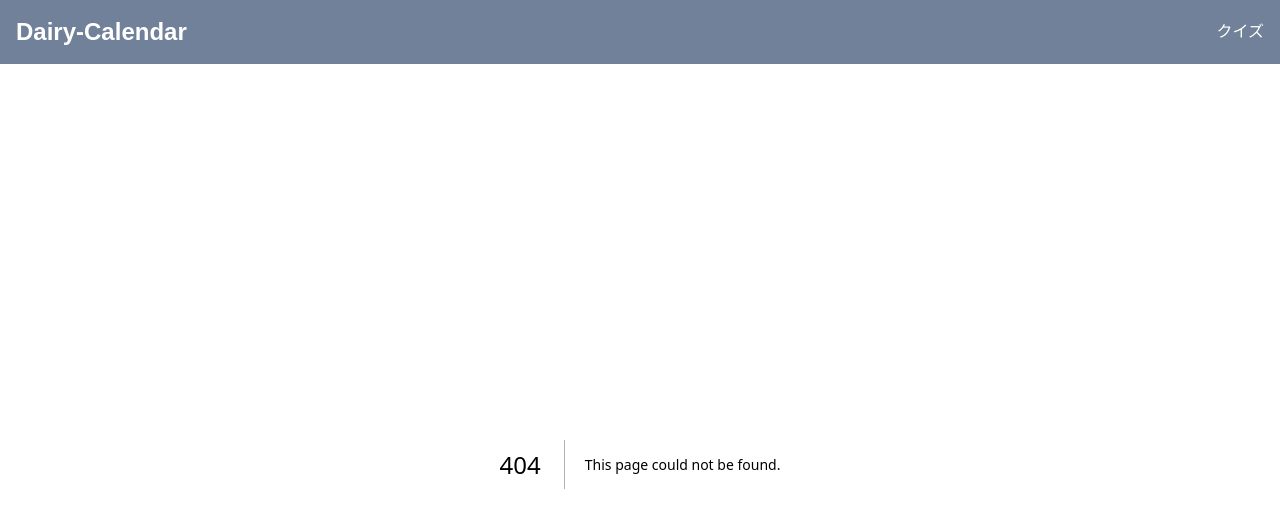
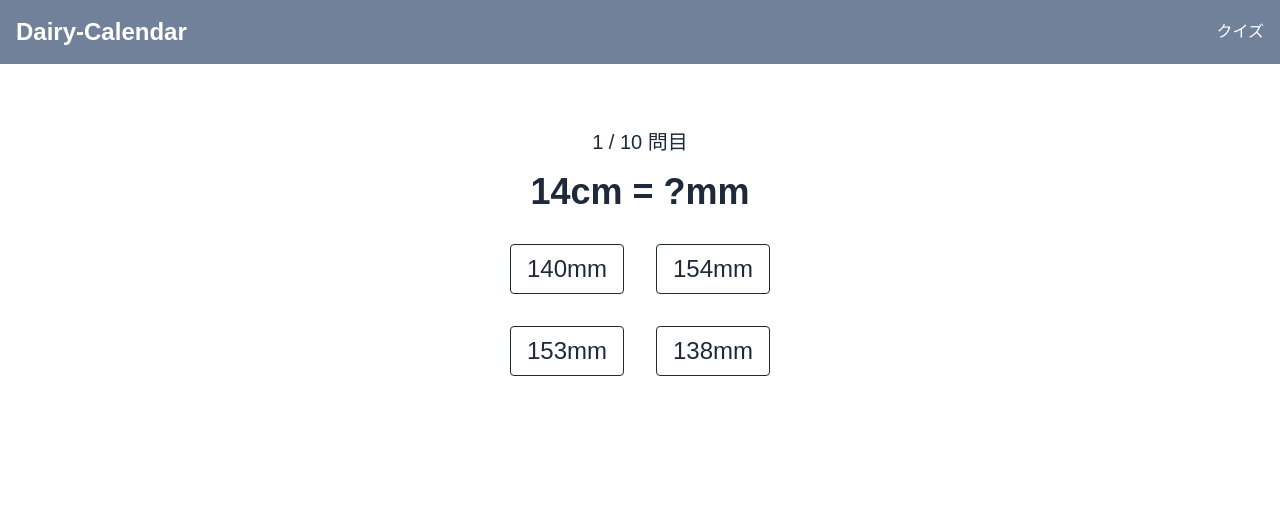
Before and after one commit to k-sasaki066/daily-calendar, a Next.js app: page /quiz/math in a window 1280 px wide. Before the commit this address had no page. Shown: the top 528 px of the page. Built offline with nearby package versions, Linux system fonts and the light colour scheme.

Commit message:
計算クイズ作成

```diff
--- /dev/null
+++ b/src/app/quiz/math/page.tsx
@@ -0,0 +1,5 @@
+import MathQuizPage from "@/components/quizzes/MathQuizPage";
+
+export default function QuizPage() {
+    return <MathQuizPage />;
+}
--- a/src/app/quiz/page.tsx
+++ b/src/app/quiz/page.tsx
@@ -6,10 +6,13 @@ export default function QuizSelectorPage() {
             <h1 className="text-3xl">クイズを選んでください</h1>
             <div className="flex justify-center gap-6">
                 <Link href="/quiz/kanji">
-                <button className="bg-gray-500 text-white px-6 py-3 rounded text-2xl">漢字クイズ</button>
+                    <button className="bg-gray-500 text-white px-6 py-3 rounded text-2xl">漢字クイズ</button>
                 </Link>
                 <Link href="/quiz/clock">
-                <button className="bg-gray-500 text-white px-6 py-3 rounded text-2xl">時計クイズ</button>
+                    <button className="bg-gray-500 text-white px-6 py-3 rounded text-2xl">時計クイズ</button>
+                </Link>
+                <Link href="/quiz/math">
+                    <button className="bg-gray-500 text-white px-6 py-3 rounded text-2xl">計算クイズ</button>
                 </Link>
             </div>
         </div>
--- a/src/components/quizzes/ClockQuizPage.tsx
+++ b/src/components/quizzes/ClockQuizPage.tsx
@@ -107,8 +107,14 @@ export default function QuizPage() {
             <button
                 key={idx}
                 onClick={() => handleSelect(choice)}
-                className="border rounded px-4 py-2 hover:bg-blue-100 text-2xl"
                 disabled={showResult}
+                className={`border rounded px-4 py-2 text-2xl
+                ${showResult && choice.hour === question.hour && choice.minute === question.minute
+                    ? 'bg-green-200'
+                    : showResult && selected?.hour === choice.hour && selected?.minute === choice.minute
+                    ? 'bg-red-200'
+                    : 'hover:bg-blue-100'
+                }`}
             >
                 {formatTime(choice)}
             </button>
--- /dev/null
+++ b/src/components/quizzes/MathQuizPage.tsx
@@ -0,0 +1,261 @@
+'use client';
+
+import { useEffect, useState } from 'react';
+
+type Question = {
+    text: string;
+    correct: string | number;
+    choices: (string | number)[];
+};
+
+const TOTAL = 10;
+
+const generateRandomQuestion = (): Question => {
+    const type = Math.floor(Math.random() * 14);
+
+    let text = '';
+    let correct: string | number = 0;
+
+    switch (type) {
+        case 0: {
+            const a = rand(10, 50);
+            const b = rand(10, 50);
+            text = `${a} + ${b} = ?`;
+            correct = a + b;
+            break;
+        }
+        case 1: {
+            const a = rand(30, 100);
+            const b = rand(10, a);
+            text = `${a} - ${b} = ?`;
+            correct = a - b;
+            break;
+        }
+        case 2: {
+            const read = rand(10, 80);
+            const remain = rand(5, 20);
+            text = `本を${read}ページ読みました。のこりは${remain}ページあります。本はぜんぶで何ページ？`;
+            correct = read + remain;
+            break;
+        }
+        case 3: {
+            const total = rand(30, 100);
+            const used = rand(10, total - 5);
+            text = `折り紙を${total}枚もっています。${used}枚使いました。のこりは何枚ですか？`;
+            correct = total - used;
+            break;
+        }
+        case 4: {
+            const n100 = rand(1, 5);
+            const n10 = rand(1, 5);
+            const n1 = rand(1, 9);
+            text = `100を${n100}個、10を${n10}個、1を${n1}個合わせた数は？`;
+            correct = n100 * 100 + n10 * 10 + n1;
+            break;
+        }
+        case 5: {
+            const base = rand(10, 90);
+            const delta = rand(1, 10);
+            text = `${base}より${delta}多い数は？`;
+            correct = base + delta;
+            break;
+        }
+        case 6: {
+            const base = rand(20, 100);
+            const delta = rand(1, 10);
+            text = `${base}より${delta}小さい数は？`;
+            correct = base - delta;
+            break;
+        }
+        case 7: {
+            const baseAge = rand(10, 20);
+            const addAge = rand(5, 10);
+            text = `サトシくんは${baseAge}才です。タケシさんはサトシくんより${addAge}才年上です。タケシさんは何才？`;
+            correct = baseAge + addAge;
+            break;
+        }
+        case 8: { // cm → mm
+            const cm = rand(1, 20);
+            text = `${cm}cm = ?mm`;
+            correct = `${cm * 10}mm`;
+            break;
+        }
+        case 9: { // mm → cm mm
+            const cm = rand(1, 20);
+            const mm = rand(0, 9);
+            const total = cm * 10 + mm;
+            text = `${total}mm = ?cm ?mm`;
+            correct = `${cm}cm ${mm}mm`;
+            break;
+        }
+        case 10: { // cm + mm → mm
+            const cm = rand(1, 20);
+            const mm = rand(0, 9);
+            text = `${cm}cm ${mm}mm = ?mm`;
+            correct = `${cm * 10 + mm}mm`;
+            break;
+        }
+        case 11: { // mm → cm mm
+            const total = rand(11, 199);
+            const cm = Math.floor(total / 10);
+            const mm = total % 10;
+            text = `${total}mm = ?cm ?mm`;
+            correct = `${cm}cm ${mm}mm`;
+            break;
+        }
+        case 12: {
+            const total = rand(10, 20);
+            const position = rand(2, 10);
+            text = `${total}人ならんでいます。かなさんは前から${position}ばん目にいます。かなさんの後ろになん人いますか？`;
+            correct = total - position;
+            break;
+        }
+        case 13: {
+            const appleCount = rand(10, 20);
+            const pearExtra = rand(2, 10);
+            text = `りんごを${appleCount}こ買いました。なしは、りんごより${pearExtra}こ多く買いました。なしは何こ買いましたか？`;
+            correct = appleCount + pearExtra;
+            break;
+        }
+    }
+
+    const choices = generateChoices(correct);
+
+    return { text, correct, choices };
+};
+
+const generateChoices = (correct: string | number): (string | number)[] => {
+    const choiceSet = new Set<string | number>();
+    choiceSet.add(correct);
+
+    while (choiceSet.size < 4) {
+        let dummy: string | number;
+
+        if (typeof correct === 'number') {
+            dummy = correct + rand(-10, 10);
+        } else if (correct.includes('mm') && correct.includes('cm')) {
+            // e.g. 6cm 8mm → 5cm 9mm, 7cm 2mm etc.
+            const [cm, mm] = correct.match(/\d+/g)!.map(Number);
+            const newCm = cm + rand(-1, 1);
+            const newMm = mm + rand(-2, 2);
+            dummy = `${Math.max(0, newCm)}cm ${Math.max(0, newMm)}mm`;
+        } else if (correct.endsWith('mm')) {
+            const num = parseInt(correct);
+            dummy = `${num + rand(-15, 15)}mm`;
+        } else {
+            dummy = correct; // fallback
+        }
+
+        choiceSet.add(dummy);
+    }
+
+    return shuffle([...choiceSet]);
+};
+
+const rand = (min: number, max: number): number =>
+  Math.floor(Math.random() * (max - min + 1)) + min;
+
+const shuffle = <T,>(arr: T[]): T[] => [...arr].sort(() => Math.random() - 0.5);
+
+export default function MathQuizPage() {
+    const [questionCount, setQuestionCount] = useState(1);
+    const [question, setQuestion] = useState<Question | null>(null);
+    const [selected, setSelected] = useState<string | number | null>(null);
+    const [correctCount, setCorrectCount] = useState(0);
+    const [showResult, setShowResult] = useState(false);
+    const [finished, setFinished] = useState(false);
+
+    const generate = () => {
+        const q = generateRandomQuestion();
+        setQuestion(q);
+        setSelected(null);
+        setShowResult(false);
+    };
+
+    useEffect(() => {
+        generate();
+    }, []);
+
+    const handleSelect = (value: string | number) => {
+        setSelected(value);
+        setShowResult(true);
+        if (value === question?.correct) {
+        setCorrectCount((c) => c + 1);
+        }
+    };
+
+    const handleNext = () => {
+        if (questionCount >= TOTAL) {
+        setFinished(true);
+        } else {
+        setQuestionCount((q) => q + 1);
+        generate();
+        }
+    };
+
+    if (!question) return <p className="text-center mt-40">読み込み中...</p>;
+
+    if (finished) {
+        return (
+        <div className="text-center p-6 mt-20 text-4xl">
+            <h2 className="mt-10">クイズ終了！</h2>
+            <p className="mt-16 text-6xl">
+            正解数: {correctCount} / {TOTAL}
+            </p>
+            <button
+            onClick={() => {
+                setQuestionCount(1);
+                setCorrectCount(0);
+                setFinished(false);
+                generate();
+            }}
+            className="mt-8 bg-blue-500 text-white px-6 py-2 rounded text-2xl hover:bg-blue-600"
+            >
+            もう一度挑戦する
+            </button>
+        </div>
+        );
+    }
+
+    return (
+        <div className="text-center p-8 mt-8 flex flex-col items-center max-w-[800px]">
+        <h1 className="text-xl mb-4">
+            {questionCount} / {TOTAL} 問目
+        </h1>
+        <p className="text-4xl mb-8 font-bold">{question.text}</p>
+        <div className="grid grid-cols-2 gap-8 mb-6">
+            {question.choices.map((c, i) => (
+            <button
+                key={i}
+                onClick={() => handleSelect(c)}
+                disabled={showResult}
+                className={`border px-4 py-2 rounded text-2xl ${
+                showResult && c === question.correct
+                    ? 'bg-green-200'
+                    : showResult && selected === c
+                    ? 'bg-red-200'
+                    : ''
+                }`}
+            >
+                {c}
+            </button>
+            ))}
+        </div>
+        {showResult && (
+        <div className="mt-6 text-center">
+            <div className="mb-4 text-2xl">
+            {selected === question.correct
+                ? '⭕️ 正解！'
+                : `❌ 不正解。正解は ${question.correct}`}
+            </div>
+            <button
+            onClick={handleNext}
+            className="bg-blue-500 text-white px-6 py-2 rounded text-2xl"
+            >
+            {questionCount === TOTAL ? '結果を見る' : '次の問題へ'}
+            </button>
+        </div>
+        )}
+        </div>
+    );
+}
```
